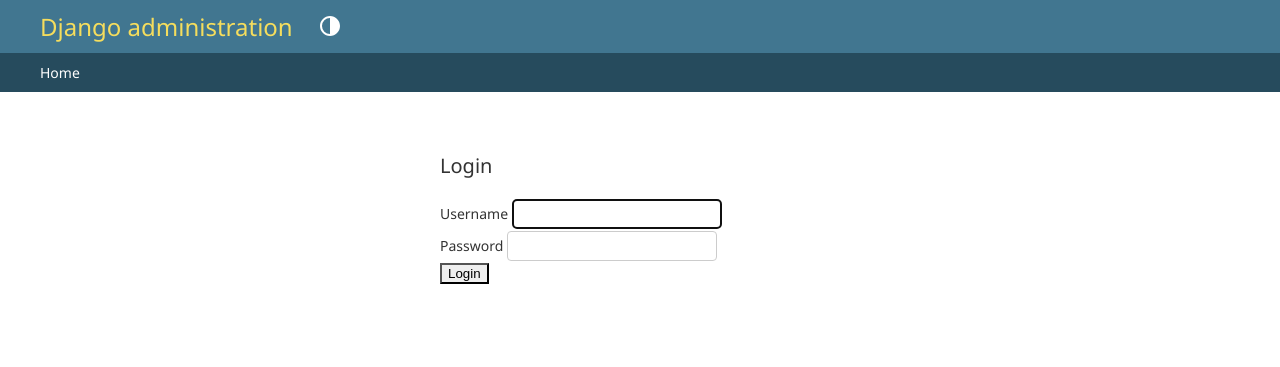
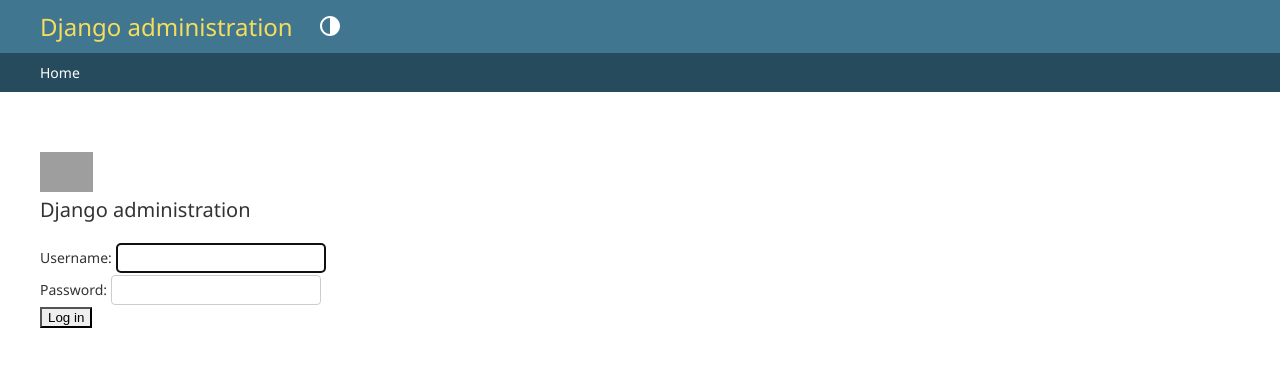
Before and after one commit to ashik4u/expense-manager, a Django app: page /accounts/login/ in a window 1280 px wide. Shown: the top 367 px of the page. Run offline with Django 5.2, Linux system fonts and the light colour scheme; grey boxes are pictures that could not be loaded.

Commit message:
Protect all views with login_required and update login page to match admin style

```diff
--- a/templates/registration/login.html
+++ b/templates/registration/login.html
@@ -1,27 +1,33 @@
 {% extends 'admin/base_site.html' %}
+{% load static %}
 {% block content %}
-<div class="login-box" style="max-width:400px;margin:40px auto;">
+<div id="content-main" class="container" style="max-width:400px;margin:40px auto;">
+    <div class="login-box">
+        <div class="text-center mb-4">
+            <img src="{% static 'admin/img/logo.png' %}" alt="Django administration" height="40">
+            <h1 class="h2 mt-2">Django administration</h1>
+        </div>
         <div class="card card-outline card-primary">
-        <div class="card-header text-center">
-            <h1 class="h3">Login</h1>
-        </div>
             <div class="card-body">
                 {% if form.errors %}
-                <div class="alert alert-danger">Invalid username or password.</div>
+                    <p class="errornote">Please enter the correct username and password for a staff account. Note that both fields may be case-sensitive.</p>
                 {% endif %}
-            <form method="post" action="">
+                <form method="post" id="login-form" action="">
                     {% csrf_token %}
                     <div class="form-group">
-                    <label for="id_username">Username</label>
+                        <label for="id_username">Username:</label>
                         <input type="text" name="username" autofocus required class="form-control" id="id_username">
                     </div>
                     <div class="form-group">
-                    <label for="id_password">Password</label>
+                        <label for="id_password">Password:</label>
                         <input type="password" name="password" required class="form-control" id="id_password">
                     </div>
-                <button type="submit" class="btn btn-primary btn-block">Login</button>
+                    <div class="form-group">
+                        <button type="submit" class="btn btn-primary btn-block">Log in</button>
+                    </div>
                 </form>
             </div>
         </div>
     </div>
+</div>
 {% endblock %}
```
Also changed, not shown: core/views.py (+29 -0 lines), db.sqlite3. Lines whose indentation alone changed are shown as unchanged.
